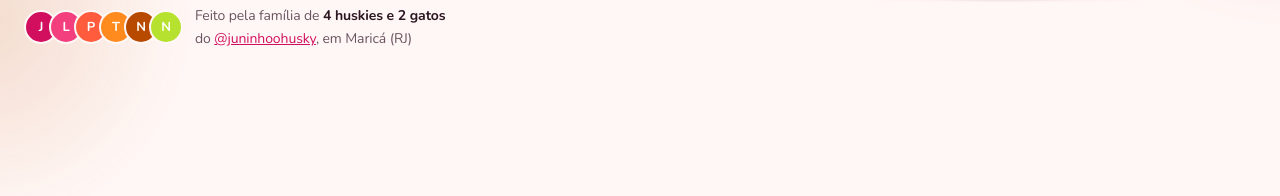
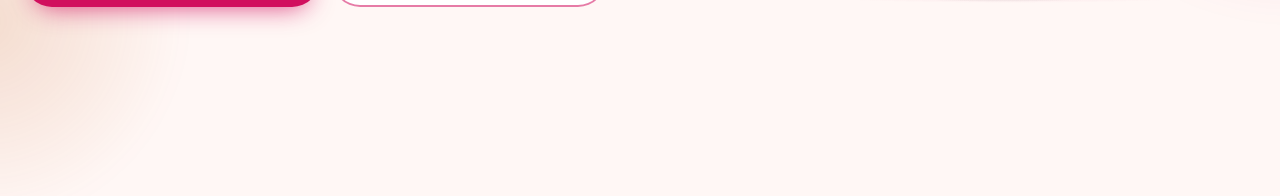
Before and after one commit to juninhoohusky-stack/abano, a plain HTML site: page index.html in a window 1280 px wide. Shown: the part 604-800 px from the top of the page. Drawn offline with nearby package versions, Linux system fonts and the light colour scheme.

Commit message:
Tira a frase da família do topo da página inicial
Remove "Feito pela família de 4 huskies e 2 gatos do @juninhoohusky, em Maricá (RJ)"
e as bolinhas com as iniciais; Nossa história continua igual.

Co-Authored-By: Claude Opus 5.5 <noreply@anthropic.com>

```diff
--- a/index.html
+++ b/index.html
@@ -79,13 +79,6 @@
   .btn-brilho::after{content:"";position:absolute;inset:0;background:linear-gradient(110deg,transparent 30%,rgba(255,255,255,.35) 50%,transparent 70%);translate:-120% 0;animation:brilho 4.5s var(--mola) infinite 1.5s}
   @keyframes brilho{0%,60%{translate:-120% 0}100%{translate:120% 0}}
 
-  .prova{display:flex;align-items:center;gap:var(--e-3);margin-top:var(--e-10);font-size:var(--t-sm);color:var(--suave)}
-  .avatares{display:flex}
-  .avatares span{width:34px;height:34px;border-radius:50%;display:grid;place-items:center;margin-left:-9px;border:2.5px solid var(--fundo);font-size:13px;font-weight:700;color:var(--sobre-marca);background:var(--marca)}
-  .avatares span:first-child{margin-left:0}
-  .avatares span:nth-child(2){background:#F43F7F}.avatares span:nth-child(3){background:#FF5B3D}
-  .avatares span:nth-child(4){background:#FF8A1E}.avatares span:nth-child(5){background:var(--acento)}.avatares span:nth-child(6){background:#B7E12F}
-  .prova b{color:var(--tinta)}
 
   /* ---------- Palco: o Juninho (3D) passeia pelo lado direito do banner ----------
      Ele anda só dentro do palco (coluna da direita; no celular, abaixo do texto),
@@ -191,15 +184,6 @@
     @keyframes chegar{from{opacity:0}}
   }
 
-  /* Avatares da família se abrem ao passar o mouse */
-  .avatares span{transition:transform .45s var(--mola-salto)}
-  @media (hover:hover){
-    .prova:hover .avatares span:nth-child(2){transform:translateX(4px)}
-    .prova:hover .avatares span:nth-child(3){transform:translateX(8px)}
-    .prova:hover .avatares span:nth-child(4){transform:translateX(12px)}
-    .prova:hover .avatares span:nth-child(5){transform:translateX(16px)}
-    .prova:hover .avatares span:nth-child(6){transform:translateX(20px)}
-  }
   .flutua .valor{font-size:var(--t-2xl);font-weight:700;letter-spacing:-.02em;color:var(--marca)}
   .tag-mini{display:inline-block;margin-left:var(--e-1);padding:2px var(--e-2);border-radius:var(--raio-pill);background:var(--areia);color:var(--suave);font-size:var(--t-mini);font-weight:600;vertical-align:1px}
 
@@ -441,10 +425,6 @@
       <div class="acoes surge" style="--i:3">
         <a href="cadastro.html?volta=%2Fcomunidade%2F" class="btn btn-grande btn-brilho" data-cta-comunidade>Fazer parte da Comunidade</a>
         <a href="calculadora.html" class="btn btn-sec btn-grande">Quanto custa o meu pet?</a>
-      </div>
-      <div class="prova surge" style="--i:4">
-        <span class="avatares" aria-hidden="true"><span>J</span><span>L</span><span>P</span><span>T</span><span>N</span><span>N</span></span>
-        <span>Feito pela família de <b>4 huskies e 2 gatos</b><br>do <a href="https://www.instagram.com/juninhoohusky/" target="_blank" rel="noopener">@juninhoohusky</a>, em Maricá (RJ)</span>
       </div>
     </div>
 
@@ -1030,7 +1010,8 @@
       });
     }
     // Avatares da família entram um por um (a linha deles aparece aos ~0,3 s)
-    if (avataresCedo) {
+    var temAvatares = document.querySelector(".avatares span");
+    if (avataresCedo && temAvatares) {
       var avatares = Array.prototype.slice.call(document.querySelectorAll(".avatares span"));
       avatares.forEach(function (a) { a.style.opacity = "0"; a.style.transition = "none"; });
       G.fromTo(avatares, { opacity: 0, scale: 0.2 }, { opacity: 1, scale: 1, duration: 0.6, ease: "back.out(2.4)", stagger: 0.07, delay: 0.55,
```
